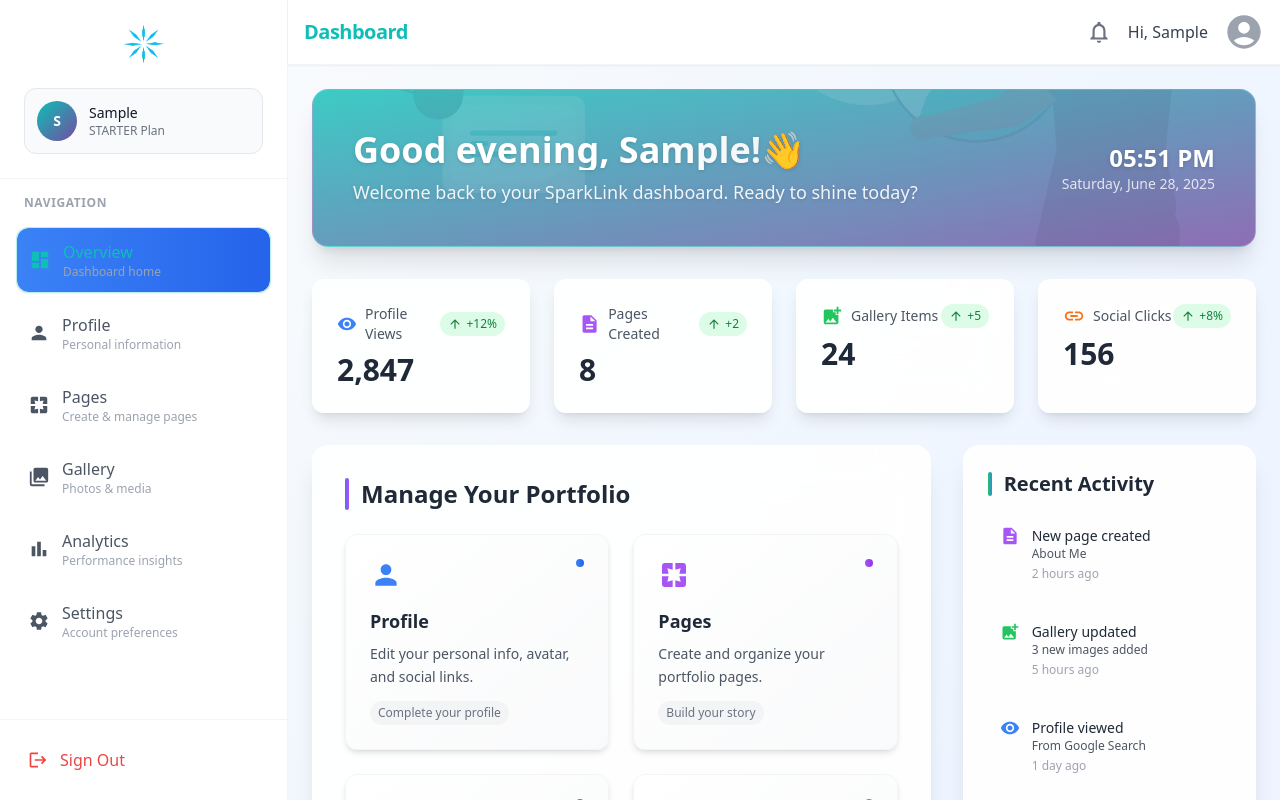
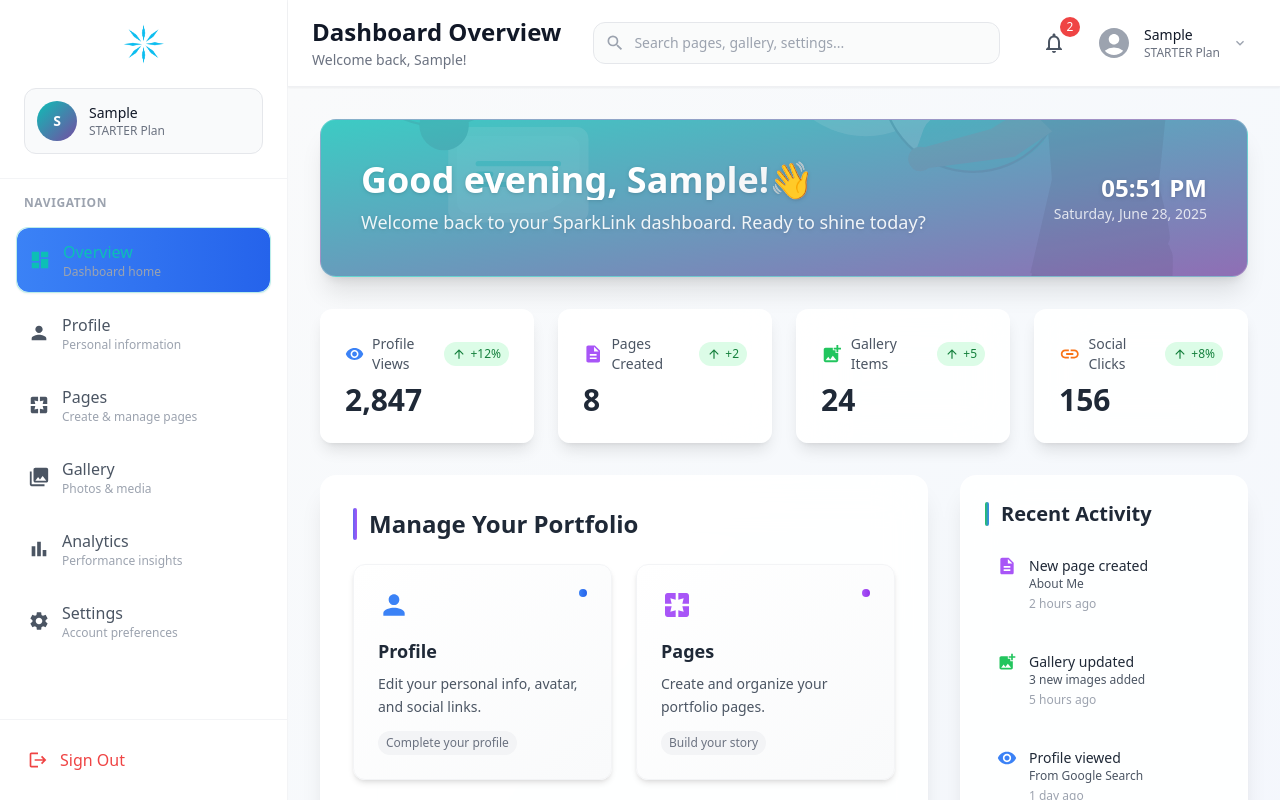
Before and after one commit to evansachie/SparkLink, a React (Vite) app in the folder client/: page /dashboard in a window 1280 px wide. Shown: the top 800 px of the page. Built offline with nearby package versions, Linux system fonts and the light colour scheme; sample sign-in values are in the browser's storage.

Commit message:
refactor: modularize DashboardLayout component

```diff
--- a/client/src/layout/DashboardLayout.tsx
+++ b/client/src/layout/DashboardLayout.tsx
@@ -1,70 +1,18 @@
 import { ReactNode } from "react";
 import Sidebar from "../components/dashboard/Sidebar";
-import { MdMenu, MdNotificationsNone, MdAccountCircle } from "react-icons/md";
-import { useAuth } from "../context/AuthContext";
+import Header from "../components/dashboard/Header";
 
 type DashboardLayoutProps = {
   children: ReactNode;
 };
 
 export default function DashboardLayout({ children }: DashboardLayoutProps) {
-  const { user } = useAuth();
-
-  let displayName = "User";
-  if (user && typeof user === "object") {
-    if ("firstName" in user && typeof user.firstName === "string" && user.firstName) {
-      displayName = user.firstName;
-    } else if ("email" in user && typeof user.email === "string" && user.email) {
-      displayName = user.email.split("@")[0];
-    }
-  }
-
-  const avatarSrc =
-    user && typeof user === "object" && "profilePicture" in user && typeof user.profilePicture === "string" && user.profilePicture
-      ? user.profilePicture
-      : null;
-
   return (
     <div className="min-h-screen flex bg-gray-50">
-      {/* Sidebar */}
       <Sidebar />
-      {/* Main content */}
       <div className="flex-1 flex flex-col min-h-screen">
-        {/* Header */}
-        <header className="w-full bg-white border-b border-gray-100 px-4 py-3 flex items-center justify-between sticky top-0 z-30 shadow-sm">
-          <div className="flex items-center gap-3">
-            {/* Hamburger for mobile/tablet (hidden on md+) */}
-            <button
-              className="md:hidden mr-2 p-2 rounded-full hover:bg-gray-100 transition"
-              aria-label="Open sidebar"
-              style={{ display: "none" }}
-            >
-              <MdMenu size={28} />
-            </button>
-            <span className="font-bold text-xl text-primary tracking-tight">Dashboard</span>
-          </div>
-          <div className="flex items-center gap-4">
-            <button className="relative text-gray-500 hover:text-primary transition focus:outline-none">
-              <MdNotificationsNone size={26} />
-              {/* Example notification badge */}
-              {/* <span className="absolute top-0 right-0 w-2 h-2 bg-error rounded-full"></span> */}
-            </button>
-            <span className="text-gray-700 font-medium hidden sm:inline">
-              Hi, {displayName}
-            </span>
-            {avatarSrc ? (
-              <img
-                src={avatarSrc}
-                alt="User"
-                className="w-10 h-10 rounded-full object-cover border border-gray-200 shadow"
-              />
-            ) : (
-              <MdAccountCircle className="w-10 h-10 text-gray-400" />
-            )}
-          </div>
-        </header>
-        {/* Page content */}
-        <main className="flex-1 p-4 sm:p-6 bg-gradient-to-br from-slate-50 via-blue-50 to-indigo-50">
+        <Header />
+        <main className="flex-1 p-6 lg:p-8 bg-gradient-to-br from-gray-50 via-blue-50/30 to-indigo-50/50">
           {children}
         </main>
       </div>
```
